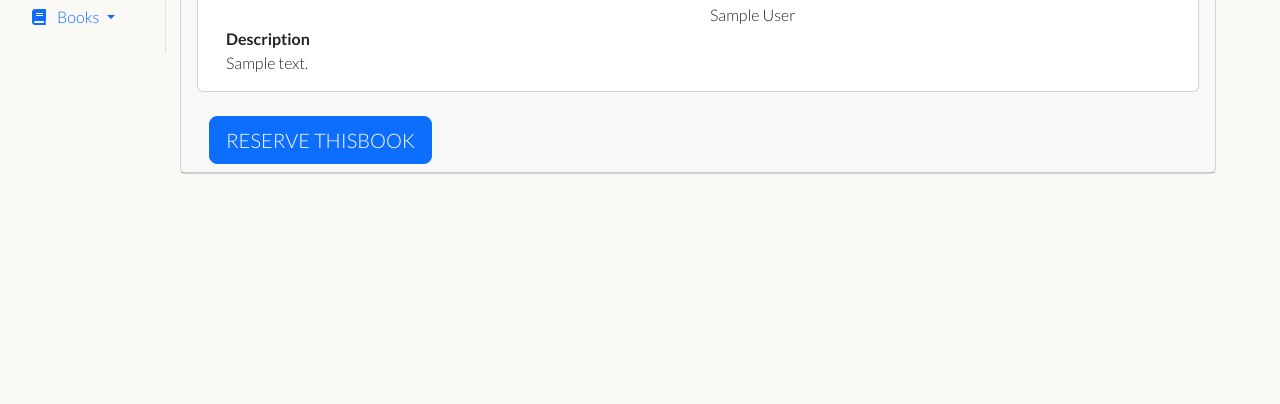
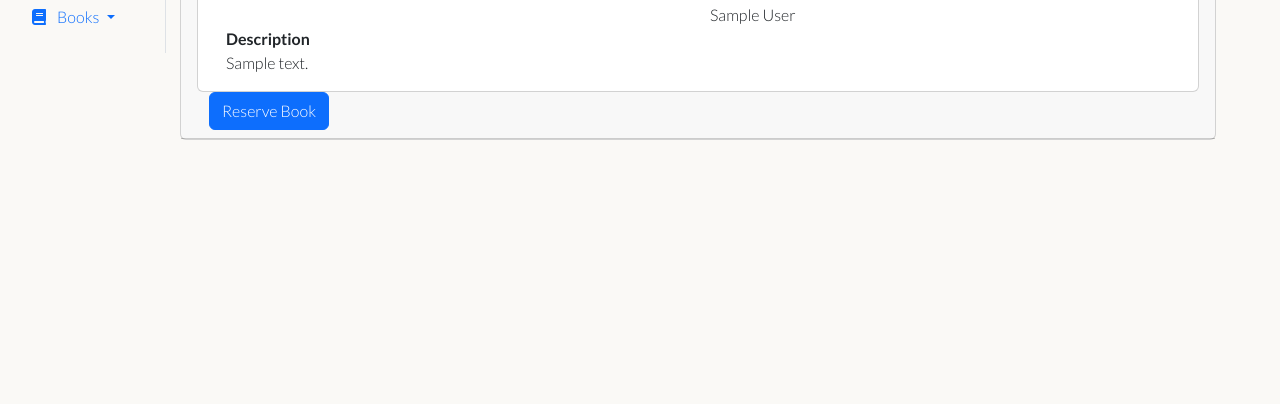
Before and after one commit to RocioSerrano0921/bookaroo, a Django app: page /book/books/book-detail/1/ in a window 1280 px wide. Shown: the part 250-654 px from the top of the page. Run offline with Django 4.2, Linux system fonts and the light colour scheme; a user stored in the database is signed in; tables that the repository leaves empty hold one stand-in row (values such as "Sample post"); one stand-in notice (Sample message) is shown; some libraries are stand-ins or nearby versions.

Commit message:
Add created_at and expires_at fields to models; update reservation flow and templates

```diff
--- a/apps/book/models.py
+++ b/apps/book/models.py
@@ -1,5 +1,6 @@
 from django.db import models
 from django.contrib.auth.models import User
+from django.db.models.signals import post_save
 from cloudinary.models import CloudinaryField
 
 # Create your models here.
@@ -9,7 +10,9 @@ class Author(models.Model):
     first_name = models.CharField(max_length=100, blank=False, null=False)
     last_name = models.CharField(max_length=100, blank=False, null=False)
     country = models.CharField(max_length=100, blank=False, null=False)
+    created_at = models.DateTimeField(auto_now=True, auto_now_add=False)
     is_active = models.BooleanField(default=True)
+
 
     @property
     def fullname(self):
@@ -22,6 +25,7 @@ class Author(models.Model):
         ordering = ['last_name', 'first_name']
 
 
+
 class Book(models.Model):
     title = models.CharField('Title', max_length=200, blank=False, null=False)
     published_date = models.DateField('Published Date', blank=False, null=False)
@@ -29,6 +33,7 @@ class Book(models.Model):
     stock = models.PositiveIntegerField('Stock', default=1)
     image = CloudinaryField('Image', blank=True, null=True)
     author = models.ManyToManyField(Author, related_name='books')
+    created_at = models.DateTimeField(auto_now=True, auto_now_add=False)
     is_active = models.BooleanField(default=True)
 
     class Meta:
@@ -48,6 +53,7 @@ class BookReservation(models.Model):
     book = models.ForeignKey(Book, on_delete=models.CASCADE, related_name='reservations')
     days_reserved = models.PositiveIntegerField(default=7)  # Default reservation period is 7 days
     reserved_at = models.DateTimeField(auto_now_add=True)
+    expires_at = models.DateTimeField(auto_now=False, auto_now_add=False, null=True, blank=True)
     is_active = models.BooleanField(default=True)
 
     class Meta:
@@ -55,6 +61,18 @@ class BookReservation(models.Model):
         verbose_name = "Book Reservation"
         verbose_name_plural = "Book Reservations"
 
+
     def __str__(self):
         """ Unicode Representation of BookReservation """
         return f"{self.user.username} - {self.book.title} - {self.reserved_at}"
+
+
+def delete_author_books_relationship(sender, instance, **kwargs):
+    """ Signal to handle the many-to-many relationship between Author and Book when an Author is deleted """
+    if instance.is_active == False:
+        author = instance.id
+        books = Book.objects.filter(author__id=author)
+        for book in books:
+            book.author.remove(author)
+
+post_save.connect(delete_author_books_relationship, sender=Author)
--- a/apps/book/templates/book/authors/create_author.html
+++ b/apps/book/templates/book/authors/create_author.html
@@ -3,7 +3,7 @@
 {% block content %}
 
 <div class="container mt-4">
-    <h2>Create Author</h2>
+    <h2>Register Author</h2>
     <form method="POST">
         {% csrf_token %}
         {{ form.non_field_errors }}
--- a/apps/book/templates/book/books/available_book_detail.html
+++ b/apps/book/templates/book/books/available_book_detail.html
@@ -38,8 +38,11 @@
                     </div>
                 </div>
                 <div class="col-md-6">
-                    <button type="button" class="btn btn-primary btn-lg mt-4" onclick="RegisterBookReservation();">
-                        RESERVE THISBOOK</button>
+                    {% if object.is_active and object.stock > 0 %}
+                    <a href="{% url 'book:reserve_book' object.pk %}" class="btn btn-primary bt-lg">Reserve Book</a>
+                    {% else %}
+                    <button class="btn btn-secondary bt-lg" disabled>Not Available</button>
+                    {% endif %}
                 </div>
             </div>
         </div>
@@ -52,32 +55,7 @@
 
 
 {% block extra_js %}
-<script src="https://code.jquery.com/jquery-3.6.0.min.js"></script> <!-- jQuery before -->
-<script type="text/javascript">
-    // Define global function for onclick to find it
-    window.RegisterBookReservation = function () {
-        var data = {
-            'book': "{{ object.id }}",
-            csrfmiddlewaretoken: $("[name='csrfmiddlewaretoken']").val()
-        };
-        console.log("Sent data:", data); // Debug
 
-        $.ajax({
-            data: data,
-            url: "{% url 'book:reserve_book' %}",
-            type: 'POST',
-            headers: { "X-Requested-With": "XMLHttpRequest" },
-            success: function (response) {
-                console.log("AJAX response:", response); // Debug
-                alert(response.message);
-            },
-            error: function (error) {
-                console.error("AJAX error:", error.responseJSON);
-                alert("Error: " + error.responseJSON.message);
-            }
-        });
-    };
-</script>
 
 
 {% endblock extra_js %}
--- a/apps/book/urls.py
+++ b/apps/book/urls.py
@@ -13,6 +13,6 @@ urlpatterns = [
     path('books/delete_book/<int:pk>/', DeleteBook.as_view(), name='delete_book'),
     #General URLs
     path('books/available-books-list/', AvailableBooksView.as_view(), name='available_books_list'),  # New URL pattern for available books view
-    path('books/book-detail/<int:pk>/', AvailableDetailBook.as_view(), name='book_detail'),  # New URL pattern for book detail view
-    path('books/reserve-book/', RegisterBookReservation.as_view(), name='reserve_book'),  # New URL pattern for reserving a book
+    path('books/book-detail/<int:pk>/', AvailablelBookDetail.as_view(), name='book_detail'),  # New URL pattern for book detail view
+    path('books/reserve-book/<int:pk>/', RegisterBookReservation.as_view(), name='reserve_book'),  # New URL pattern for reserving a book
 ]
--- a/apps/book/views.py
+++ b/apps/book/views.py
@@ -84,15 +84,14 @@ def create_author(request):
 class DeleteAuthor(LoginRequiredMixin, DeleteView):
     model = Author
     template_name = 'book/authors/author_confirm_delete.html'
-    success_url = reverse_lazy('book:authors:list_authors')
+    success_url = reverse_lazy('book:list_authors')
 
-
-    def delete(self, request, *args, **kwargs):
-        self.object = self.get_object()  # Get the object to be deleted
-        # Instead of deleting the object, we set is_active to False
+    def form_valid(self, form):
+        # Instead of deleting, deactivate
+        self.object = self.get_object()
         self.object.is_active = False
-        self.object.save()
-        messages.success(request, 'Author deleted successfully.')
+        self.object.save(update_fields=['is_active'])
+        messages.success(self.request, 'Author deleted successfully.')
         return HttpResponseRedirect(self.get_success_url())
 
 """
@@ -155,13 +154,13 @@ class DeleteBook(LoginRequiredMixin, DeleteView):
     template_name = 'book/books/book_confirm_delete.html'
     success_url = reverse_lazy('book:books_list')
 
-    def delete(self, request, *args, **kwargs):
-        self.object = self.get_object()  # Get the object to be deleted
-        # Instead of deleting the object, we set is_active to False
+    def form_valid(self, form):
+        self.object = self.get_object()
         self.object.is_active = False
-        self.object.save()
-        messages.success(request, 'Book deleted successfully.')
+        self.object.save(update_fields=['is_active'])
+        messages.success(self.request, 'Book deleted successfully.')
         return HttpResponseRedirect(self.get_success_url())
+
 
 
 class AvailableBooksView(LoginRequiredMixin, ListView):
@@ -174,19 +173,45 @@ class AvailableBooksView(LoginRequiredMixin, ListView):
         queryset = self.model.objects.filter(is_active=True, stock__gte=1)
         return queryset
 
-class AvailableDetailBook(LoginRequiredMixin, DetailView):
+class AvailablelBookDetail(LoginRequiredMixin, DetailView):
     model = Book
     template_name = 'book/books/available_book_detail.html'
 
 
 class RegisterBookReservation(LoginRequiredMixin, CreateView):
+    """View to register a book reservation"""
     model = BookReservation
+    fields = []  # No fields to display in the form
+    template_name = 'book/books/book_reservation_confirm.html'
     success_url = reverse_lazy('book:available_books_list')
 
-    def post(self, request, *args, **kwargs):
-        # Debugging line to print POST data
-        print(request.POST)
-        if request.headers.get('x-requested-with') == 'XMLHttpRequest':
-            # Aquí manejarías la reserva del libro
-            return JsonResponse({'message': 'Reserva creada con éxito.'})
-        return redirect('/')
+    def dispatch(self, request, *args, **kwargs):
+        """Check if the book exists and has stock before proceeding"""
+        self.book = get_object_or_404(Book, pk=self.kwargs['pk'])
+
+        # Check availability: must be active and have stock>0
+        if not self.book.is_active or self.book.stock < 1:
+            messages.error(request, 'Sorry, this book is not available right now.')
+            return redirect('book:available_books_list')
+
+        return super().dispatch(request, *args, **kwargs)
+
+    def form_valid(self, form):
+        """Create a reservation only if the user hasn't already reserved the same book"""
+        form.instance.user = self.request.user
+        form.instance.book = self.book
+
+        #Prevent duplicate active reservations for the same book by the same user
+        if BookReservation.objects.filter(user=self.request.user, book=self.book, is_active=True).exists():
+            messages.warning(self.request, "You already have an active reservation for this book.")
+            return redirect('book:available_books_list')
+
+        # Save the reservation
+        response = super().form_valid(form)
+
+        # Decrease the book stock by 1
+        self.book.stock -= 1
+        self.book.save()
+
+        messages.success(self.request, f'You have successfully reserved "{self.book.title}".')
+        return response
--- a/templates/base.html
+++ b/templates/base.html
@@ -222,6 +222,15 @@
             <main class="main_right container-fluid py-3">
                 <div class="row">
                     <div class="col-12">
+                        <!-- Messages -->
+                        <!-- {% if messages %}
+                        {% for message in messages %}
+                        <div class="alert alert-{{ message.tags }} alert-dismissible fade show" role="alert">
+                            {{ message }}
+                            <button type="button" class="btn-close" data-bs-dismiss="alert" aria-label="Close"></button>
+                        </div>
+                        {% endfor %}
+                        {% endif %} -->
                         {% block content %}{% endblock content %}
                     </div>
                 </div>
@@ -253,7 +262,23 @@
     <!-- jQuery (necessary for AJAX and other functionalities) -->
     <script src="https://code.jquery.com/jquery-3.6.0.min.js"></script>
 
-    {% block extra_js %}{% endblock extra_js %}
+    {% block extra_js %}
+    {% if messages %}
+    <script>
+        document.addEventListener("DOMContentLoaded", function () {
+            {% for message in messages %}
+            Swal.fire({
+                icon: "{% if 'error' in message.tags %}error{% elif 'warning' in message.tags %}warning{% elif 'info' in message.tags %}info{% else %}success{% endif %}",
+                title: "{{ message|escapejs }}",
+                showConfirmButton: false,
+                timer: 3000
+            });
+            {% endfor %}
+        });
+    </script>
+    {% endif %}
+
+    {% endblock extra_js %}
 </body>
 
 </html>
```
Also changed, not shown: apps/book/templates/book/books/book_reservation_confirm.html (added, +19 -0 lines), apps/book/migrations/0008_author_created_at_book_created_at_and_more.py (added).
